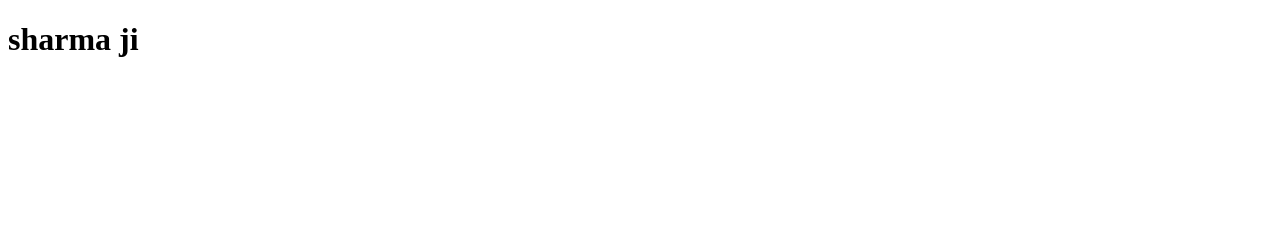
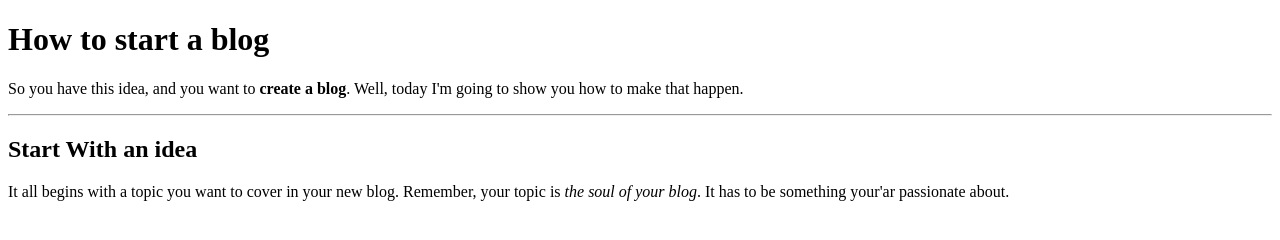
Before and after one commit to Shivamsharma90/portfolio, a plain HTML site: page index.html in a window 1280 px wide. Drawn offline with Linux system fonts and the light colour scheme.

Commit message:
thired commit

```diff
--- a/index.html
+++ b/index.html
@@ -6,6 +6,22 @@
     <title>Document</title>
 </head>
 <body>
-    <H1>sharma ji</H1>
+    <div>
+        <h1>
+            How to start a blog
+        </h1>
+        <p>
+            So you have this idea, and you want to <strong>create a blog</strong>.
+            Well, today I'm going to show you how to make that happen.
+        </p>
+
+        <hr>
+
+        <h2>Start With an idea</h2>
+        <p>
+            It all begins with a topic you want to cover in your new blog. Remember, your
+            topic is <em>the soul of your blog</em>. It has to be something your'ar <span>passionate about</span>.
+        </p>
+    </div>
 </body>
 </html>
```
